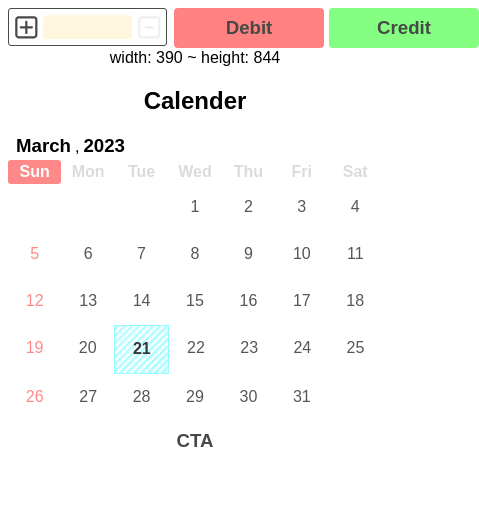
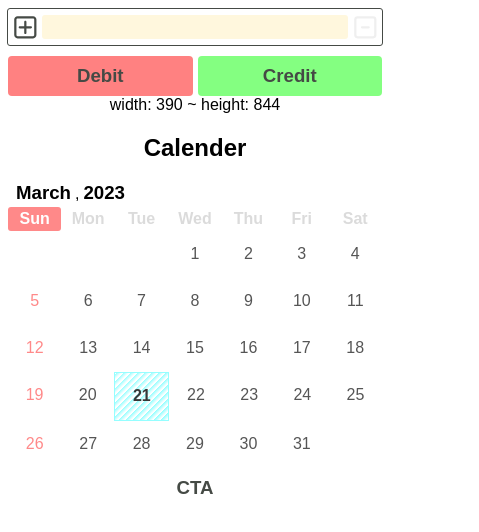
Before and after one commit to R1Sh0315/react-calender-v01, a React (Create React App) app: page / in a window 390 px wide. Shown: the top 532 px of the page, 479 px wide, since content can reach past the window. Built offline with nearby package versions, Linux system fonts and the light colour scheme.

Commit message:
Update styles.css

```diff
--- a/src/styles.css
+++ b/src/styles.css
@@ -284,3 +284,40 @@ td {
   color: #6de25a;
   font-weight: bold;
 }
+
+@media only screen and (max-width: 500px) {
+  .button-contain,
+  .button-container {
+    width: 100%;
+  }
+  .stepper-container {
+    display: flex;
+    flex-direction: column;
+    min-width: 100%;
+  }
+  .stepper-content,
+  .stepper-content-and-label {
+    width: 100%;
+  }
+  .stepper-submit-btn {
+    display: flex;
+    flex-direction: row;
+    justify-content: space-evenly;
+    width: 100%;
+  }
+  .stepper-input-container {
+    width: 100%;
+    border: 1px solid black;
+    display: contents;
+  }
+  .stepper-input {
+    width: 100%;
+  }
+}
+
+@media only screen and (max-width: 330px) {
+  .stepper-submit-btn {
+    display: flex;
+    flex-direction: column;
+  }
+}
```
